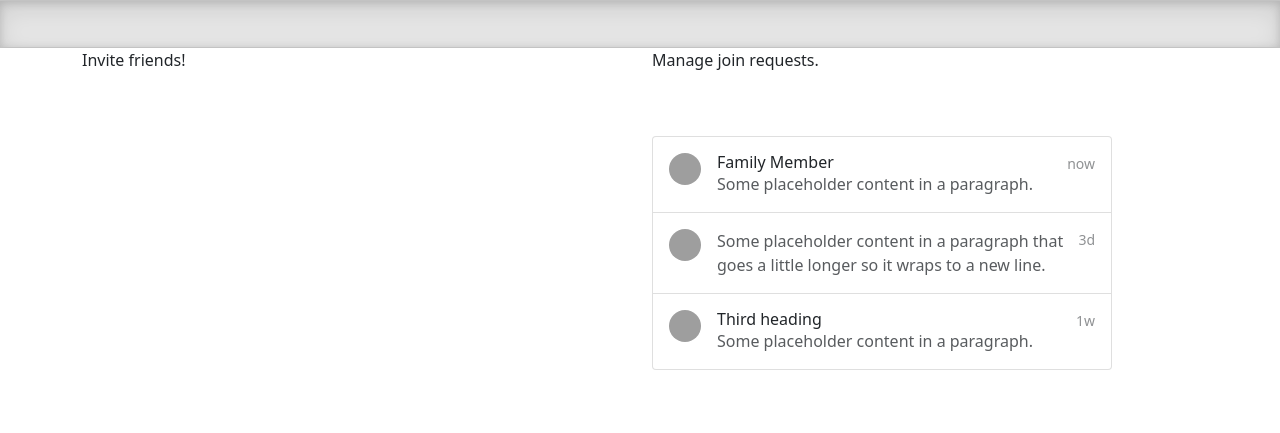
After one commit to willcooley4/icu-diary, a Flask app: page /invite in a window 1280 px wide. The commit adds this page. Shown: the top 433 px of the page. Run offline with Flask 2, Linux system fonts and the light colour scheme; some libraries are stand-ins or nearby versions; grey boxes are pictures that could not be loaded.

Commit message:
UI changes + invite page

```diff
--- a/diary/__init__.py
+++ b/diary/__init__.py
@@ -37,11 +37,18 @@ def create_app(test_config=None):
     from diary import home
     app.register_blueprint(home.bp)
 
+
     from diary import newentry
     app.register_blueprint(newentry.bp)
 
     from diary import newdiary
     app.register_blueprint(newdiary.bp)
+
+    from diary import invite
+    app.register_blueprint(invite.bp)
+
+    from diary.newentry import entry_page
+
 
 
     ''''
--- /dev/null
+++ b/diary/invite.py
@@ -0,0 +1,12 @@
+from flask import (
+    Blueprint, flash, g, redirect, render_template, request, session, url_for
+)
+
+from diary.db import get_db
+
+
+bp = Blueprint('invite', __name__)  # NOTE: url_prefix?
+
+@bp.route('/invite', methods=('GET', 'POST'))
+def invite():
+    return render_template('invite.html')
--- /dev/null
+++ b/diary/static/css/list-groups.css
@@ -0,0 +1,61 @@
+.b-example-divider {
+  height: 3rem;
+  background-color: rgba(0, 0, 0, .1);
+  border: solid rgba(0, 0, 0, .15);
+  border-width: 1px 0;
+  box-shadow: inset 0 .5em 1.5em rgba(0, 0, 0, .1), inset 0 .125em .5em rgba(0, 0, 0, .15);
+}
+
+.bi {
+  vertical-align: -.125em;
+  fill: currentColor;
+}
+
+.opacity-50 { opacity: .5; }
+.opacity-75 { opacity: .75; }
+
+.list-group {
+  width: auto;
+  max-width: 460px;
+  margin: 4rem auto;
+}
+
+.form-check-input:checked + .form-checked-content {
+  opacity: .5;
+}
+
+.form-check-input-placeholder {
+  pointer-events: none;
+  border-style: dashed;
+}
+[contenteditable]:focus {
+  outline: 0;
+}
+
+.list-group-checkable {
+  display: grid;
+  gap: .5rem;
+  border: 0;
+}
+.list-group-checkable .list-group-item {
+  cursor: pointer;
+  border-radius: .5rem;
+}
+.list-group-item-check {
+  position: absolute;
+  clip: rect(0, 0, 0, 0);
+  pointer-events: none;
+}
+.list-group-item-check:hover + .list-group-item {
+  background-color: var(--bs-light);
+}
+.list-group-item-check:checked + .list-group-item {
+  color: #fff;
+  background-color: var(--bs-blue);
+}
+.list-group-item-check[disabled] + .list-group-item,
+.list-group-item-check:disabled + .list-group-item {
+  pointer-events: none;
+  filter: none;
+  opacity: .5;
+}
--- a/diary/templates/index.html
+++ b/diary/templates/index.html
@@ -59,14 +59,14 @@
   <div class="row align-items-md-stretch">
     <div class="col-md-6">
       <div class="h-100 p-5 text-white bg-dark rounded-3">
-        <h2>Change the background</h2>
+        <h2>View Diary</h2>
         <p>Swap the background-color utility and add a `.text-*` color utility to mix up the jumbotron look. Then, mix and match with additional component themes and more.</p>
         <button class="btn btn-outline-light" type="button">Example button</button>
       </div>
     </div>
     <div class="col-md-6">
       <div class="h-100 p-5 bg-light border rounded-3">
-        <h2>Add borders</h2>
+        <h2>Make Contribution</h2>
         <p>Or, keep it light and add a border for some added definition to the boundaries of your content. Be sure to look under the hood at the source HTML here as we've adjusted the alignment and sizing of both column's content for equal-height.</p>
         <button class="btn btn-outline-secondary" type="button">Example button</button>
       </div>
@@ -74,5 +74,7 @@
   </div>
 </main>
 
+<script src="../assets/dist/js/bootstrap.bundle.min.js"></script>
+
   </body>
 </html>
--- /dev/null
+++ b/diary/templates/invite.html
@@ -0,0 +1,67 @@
+<!doctype html>
+<html lang="en">
+  <head>
+    <meta charset="utf-8">
+    <meta name="viewport" content="width=device-width, initial-scale=1">
+    <title>invite</title>
+
+
+    <!-- Bootstrap core CSS -->
+<link href="../static/css/bootstrap.min.css" rel="stylesheet">
+
+    <!-- Custom styles for this template -->
+    <link href="../static/css/list-groups.css" rel="stylesheet">
+  </head>
+  <body>
+
+<div class="b-example-divider"></div>
+
+<div class="d-flex gap-5 justify-content-center">
+    <div class="container">
+        <div class="row">
+            <div class="col">
+                Invite friends!
+              </div>
+          <div class="col">
+              Manage join requests.
+            <div class="list-group mx-0">
+                <a href="#" class="list-group-item list-group-item-action d-flex gap-3 py-3" aria-current="true">
+                  <img src="https://github.com/twbs.png" alt="twbs" width="32" height="32" class="rounded-circle flex-shrink-0">
+                  <div class="d-flex gap-2 w-100 justify-content-between">
+                    <div>
+                      <h6 class="mb-0">Family Member</h6>
+                      <p class="mb-0 opacity-75">Some placeholder content in a paragraph.</p>
+                    </div>
+                    <small class="opacity-50 text-nowrap">now</small>
+                  </div>
+                </a>
+                <a href="#" class="list-group-item list-group-item-action d-flex gap-3 py-3" aria-current="true">
+                  <img src="https://github.com/twbs.png" alt="twbs" width="32" height="32" class="rounded-circle flex-shrink-0">
+                  <div class="d-flex gap-2 w-100 justify-content-between">
+                    <div>
+                      <h6 class="mb-0"></h6>
+                      <p class="mb-0 opacity-75">Some placeholder content in a paragraph that goes a little longer so it wraps to a new line.</p>
+                    </div>
+                    <small class="opacity-50 text-nowrap">3d</small>
+                  </div>
+                </a>
+                <a href="#" class="list-group-item list-group-item-action d-flex gap-3 py-3" aria-current="true">
+                  <img src="https://github.com/twbs.png" alt="twbs" width="32" height="32" class="rounded-circle flex-shrink-0">
+                  <div class="d-flex gap-2 w-100 justify-content-between">
+                    <div>
+                      <h6 class="mb-0">Third heading</h6>
+                      <p class="mb-0 opacity-75">Some placeholder content in a paragraph.</p>
+                    </div>
+                    <small class="opacity-50 text-nowrap">1w</small>
+                  </div>
+                </a>
+              </div>
+          </div>
+        </div>
+</div>
+
+    <script src="../assets/dist/js/bootstrap.bundle.min.js"></script>
+
+
+  </body>
+</html>
```
